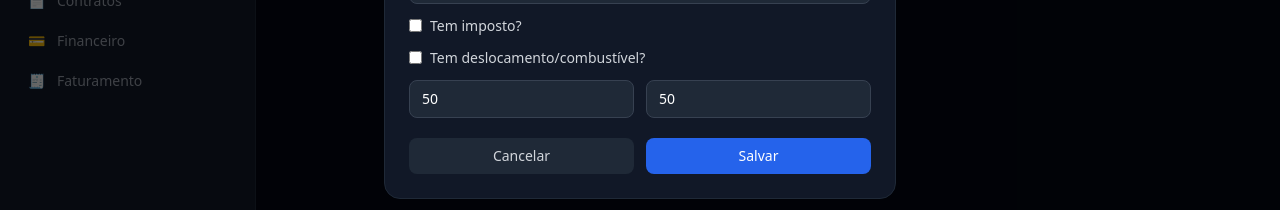
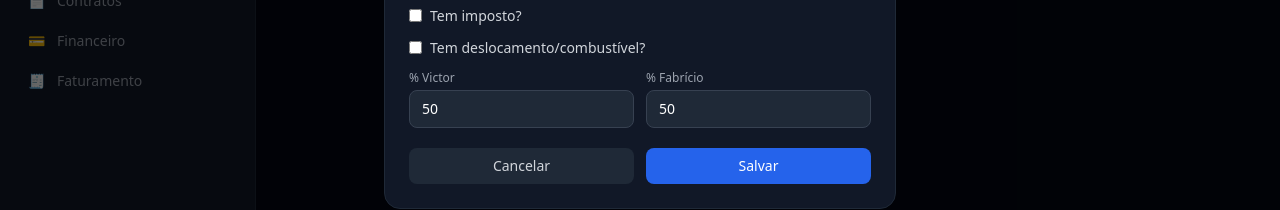
Before and after one commit to victorfgm0190/gestao_serv, a React (Vite) app: page /financial-rules in a window 1280 px wide. Both pictures are taken after a click on the button "+ Nova regra". Shown: the part 403-613 px from the top of the page. Built offline with nearby package versions, Linux system fonts and the light colour scheme; no server answers.

Commit message:
ux: adiciona labels % Victor / % Fabricio no split do modal Nova regra financeira

```diff
--- a/src/pages/FinancialRules.jsx
+++ b/src/pages/FinancialRules.jsx
@@ -119,9 +119,15 @@ export default function FinancialRules() {
                 Tem deslocamento/combustível?
               </label>
               {form.has_fuel && <input placeholder="Valor combustível (R$)" type="number" value={form.fuel_value} onChange={e=>setForm(f=>({...f,fuel_value:e.target.value}))} className="w-full bg-gray-800 border border-gray-700 rounded-lg px-3 py-2 text-white text-sm placeholder-gray-500 focus:outline-none focus:border-blue-500"/>}
-              <div className="grid grid-cols-2 gap-3">
-                <input placeholder="% restante Victor" type="number" value={form.remainder_victor_pct} onChange={e=>setForm(f=>({...f,remainder_victor_pct:e.target.value}))} className="w-full bg-gray-800 border border-gray-700 rounded-lg px-3 py-2 text-white text-sm placeholder-gray-500 focus:outline-none focus:border-blue-500"/>
-                <input placeholder="% restante Fabrício" type="number" value={form.remainder_fabricio_pct} onChange={e=>setForm(f=>({...f,remainder_fabricio_pct:e.target.value}))} className="w-full bg-gray-800 border border-gray-700 rounded-lg px-3 py-2 text-white text-sm placeholder-gray-500 focus:outline-none focus:border-blue-500"/>
+              <div className="flex gap-3">
+                <div className="flex flex-col gap-1 flex-1">
+                  <label className="text-xs text-gray-400 font-medium">% Victor</label>
+                  <input placeholder="% restante Victor" type="number" value={form.remainder_victor_pct} onChange={e=>setForm(f=>({...f,remainder_victor_pct:e.target.value}))} className="w-full bg-gray-800 border border-gray-700 rounded-lg px-3 py-2 text-white text-sm placeholder-gray-500 focus:outline-none focus:border-blue-500"/>
+                </div>
+                <div className="flex flex-col gap-1 flex-1">
+                  <label className="text-xs text-gray-400 font-medium">% Fabrício</label>
+                  <input placeholder="% restante Fabrício" type="number" value={form.remainder_fabricio_pct} onChange={e=>setForm(f=>({...f,remainder_fabricio_pct:e.target.value}))} className="w-full bg-gray-800 border border-gray-700 rounded-lg px-3 py-2 text-white text-sm placeholder-gray-500 focus:outline-none focus:border-blue-500"/>
+                </div>
               </div>
             </div>
             <div className="flex gap-3 mt-5">
```
